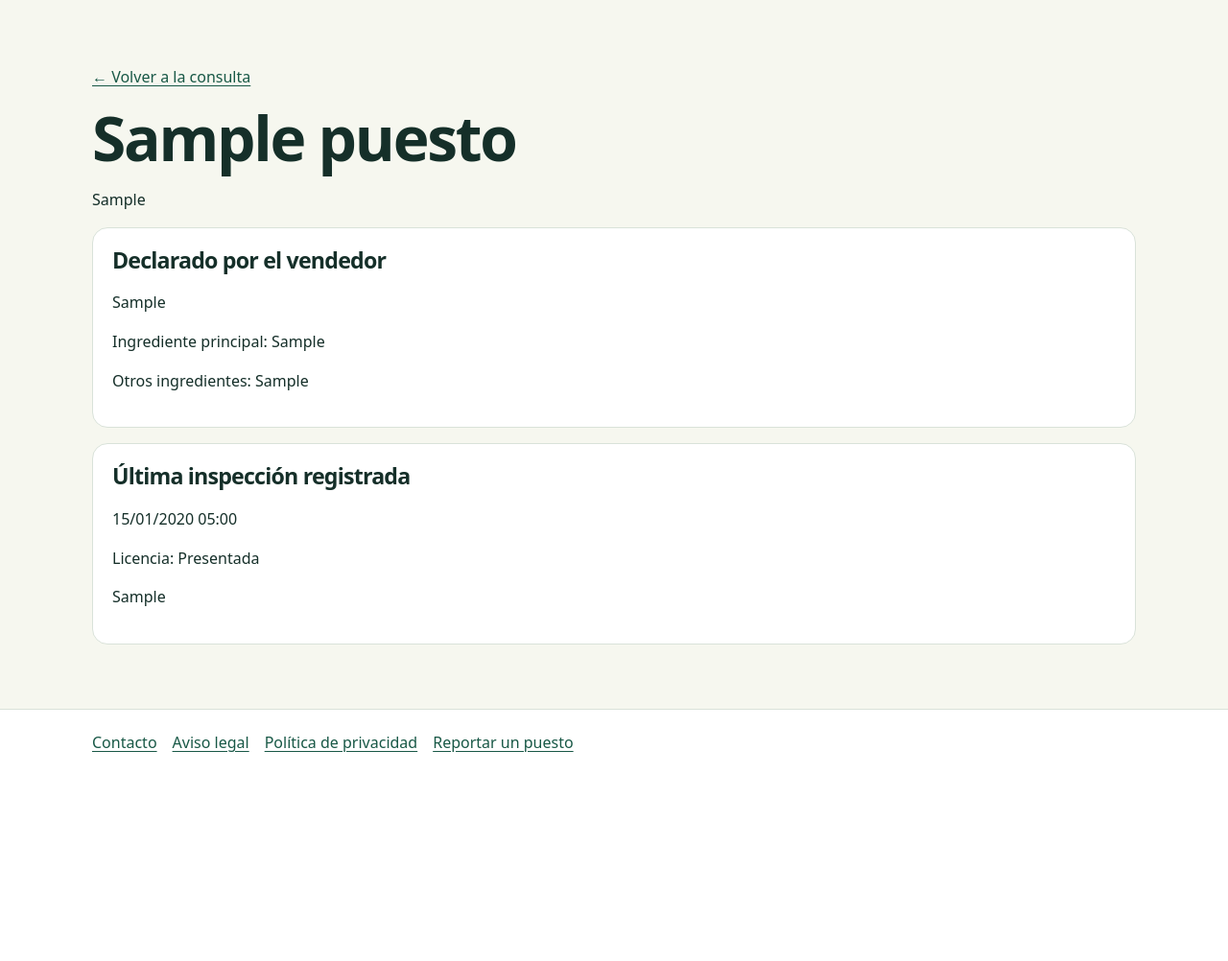
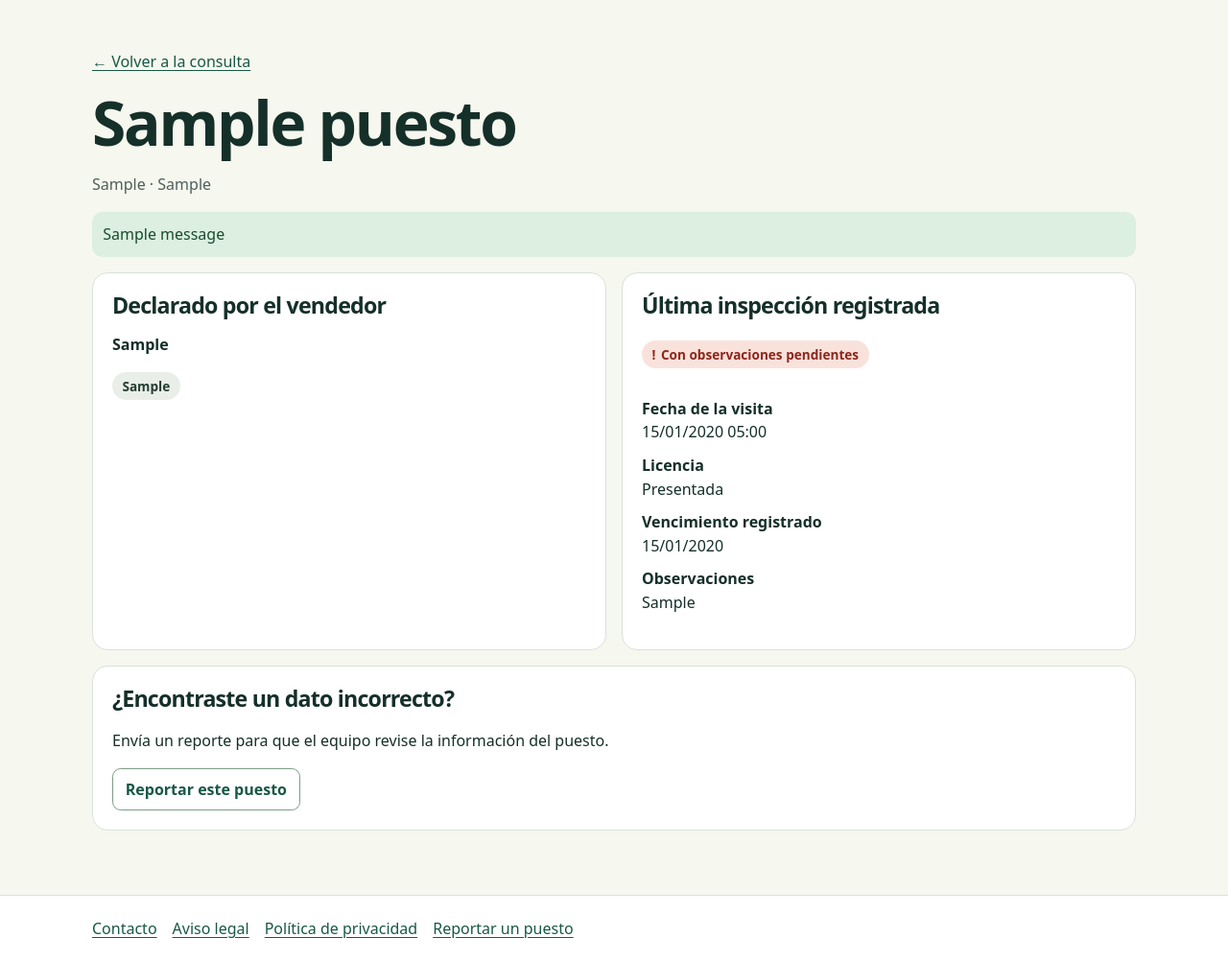
Before and after one commit to jjjoaquo/pota-segura, a Django app: page /puestos/1/ in a window 1280 px wide. Shown: the part 71-1073 px from the top of the page at 96% size. Before the commit the page ends 855 px from the top, so only its background shows below. Run offline with Django 5.2, Linux system fonts and the light colour scheme; tables that the repository leaves empty hold one stand-in row (values such as "Sample post"); one stand-in notice (Sample message) is shown.

Commit message:
Mejora las fichas y agrega reportes para revisión

```diff
--- a/pota/urls.py
+++ b/pota/urls.py
@@ -18,5 +18,6 @@ urlpatterns = [
     path("puestos/<int:pk>/inspeccion/", views.inspeccionar, name="inspeccionar"),
     path("puestos/<int:pk>/historial/", views.historial, name="historial"),
     path("informacion/<slug:tema>/", views.informacion, name="informacion"),
+    path("puestos/<int:pk>/reportar/", views.reportar_puesto, name="reportar_puesto"),
     path("health/", views.salud, name="salud"),
 ]
--- a/puestos/models.py
+++ b/puestos/models.py
@@ -40,3 +40,18 @@ class IntentosAcceso(models.Model):
     identificador = models.CharField(max_length=64, primary_key=True)
     vence = models.DateTimeField(db_index=True)
     cantidad = models.PositiveIntegerField(default=0)
+
+
+class Reporte(models.Model):
+    class Motivo(models.TextChoices):
+        INFORMACION = "informacion", "Información incorrecta"
+        PRODUCTO = "producto", "Producto distinto al declarado"
+        HIGIENE = "higiene", "Observación de higiene"
+        OTRO = "otro", "Otro"
+
+    puesto = models.ForeignKey(Puesto, on_delete=models.PROTECT)
+    autor = models.ForeignKey(settings.AUTH_USER_MODEL, null=True, on_delete=models.SET_NULL)
+    motivo = models.CharField(max_length=20, choices=Motivo.choices)
+    descripcion = models.TextField(max_length=1000)
+    fecha = models.DateTimeField(auto_now_add=True)
+    revisado = models.BooleanField(default=False)
--- a/puestos/static/puestos/estilos.css
+++ b/puestos/static/puestos/estilos.css
@@ -128,3 +128,10 @@ main > section.login-panel { max-width: 29rem; margin: 1rem auto 3rem; padding:
 .confirmacion { color: #184c2c; background: #dcefe0; padding: .7rem; border-radius: .65rem; }
 
 .search { grid-template-columns: repeat(auto-fit, minmax(min(100%, 10rem), 1fr)); }
+
+.ficha-cabecera { background: transparent; border: 0; margin-top: 1rem; }
+.ficha-columnas { display: grid; grid-template-columns: repeat(auto-fit, minmax(min(100%, 20rem), 1fr)); gap: 1rem; }
+.ficha-columnas .panel { margin: 0; }
+.ficha-columnas h2 { margin: 0 0 .65rem; }
+.ficha-inspeccion dt { font-weight: 700; }
+.ficha-inspeccion dd { margin: 0 0 .6rem; overflow-wrap: anywhere; }
--- a/puestos/views.py
+++ b/puestos/views.py
@@ -1,4 +1,5 @@
 from django.conf import settings
+from django.contrib import messages
 from django.contrib.auth.decorators import login_required
 from django.core.exceptions import PermissionDenied
 from django.db import connection
@@ -7,10 +8,12 @@ from django.db.models import Max
 from django.http import Http404, JsonResponse
 from django.shortcuts import get_object_or_404, redirect, render
 from django.template.loader import render_to_string
+from django.utils import timezone
+from django.views.decorators.http import require_http_methods
 
 from .busqueda import buscar, parametros, puestos_publicados, serializar
-from .consulta import ESTADOS
-from .forms import DeclaracionForm, InspeccionForm, PuestoForm
+from .consulta import ESTADOS, estado_inspeccion, ingredientes
+from .forms import DeclaracionForm, InspeccionForm, PuestoForm, ReporteForm
 from .models import Declaracion, Inspeccion, Puesto
 
 
@@ -83,10 +86,32 @@ def ficha(request, pk):
     inspector = usuario.is_authenticated and usuario.groups.filter(name="Inspector").exists()
     if not (titular or inspector or hasattr(puesto, "declaracion")):
         raise Http404
+    visita = puesto.inspecciones.first()
+    estado = estado_inspeccion(
+        visita.fecha if visita else None, visita.vigente_hasta if visita else None,
+        visita.hallazgos_pendientes if visita else False, timezone.localdate(),
+    )
+    publicado = hasattr(puesto, "declaracion")
     return render(request, "ficha.html", {
-        "puesto": puesto, "titular": titular, "inspector": inspector,
-        "visita": puesto.inspecciones.first(),
+        "puesto": puesto, "titular": titular, "inspector": inspector, "visita": visita,
+        "estado": estado, "indicador": ESTADOS[estado], "publicado": publicado,
+        "ingredientes": ingredientes(puesto.declaracion) if publicado else [],
     })
+
+
+@login_required
+@require_http_methods(["GET", "POST"])
+def reportar_puesto(request, pk):
+    puesto = get_object_or_404(puestos_publicados(), pk=pk)
+    form = ReporteForm(request.POST if request.method == "POST" else None)
+    if form.is_valid():
+        reporte = form.save(commit=False)
+        reporte.puesto = puesto
+        reporte.autor = request.user
+        reporte.save()
+        messages.success(request, "Recibimos tu reporte. Quedó pendiente de revisión.")
+        return redirect("ficha", pk=pk)
+    return render(request, "reporte.html", {"puesto": puesto, "form": form})
 
 
 @login_required
--- a/templates/ficha.html
+++ b/templates/ficha.html
@@ -1,15 +1,42 @@
 {% extends "base.html" %}
+{% block title %}{{ puesto.nombre }} · Pota Segura{% endblock %}
 {% block content %}
-<p><a href="{% url 'lista' %}">← Volver a la consulta</a></p>
-<h1>{{ puesto.nombre }}</h1><p>{{ puesto.distrito }}</p>
-<section><h2>Declarado por el vendedor</h2>
-{% if puesto.declaracion %}<p>{{ puesto.declaracion.producto }}</p>
-<p>Ingrediente principal: {{ puesto.declaracion.ingrediente_principal }}</p>
-{% if puesto.declaracion.otros_ingredientes %}<p>Otros ingredientes: {{ puesto.declaracion.otros_ingredientes }}</p>{% endif %}
-{% else %}<p>Sin declaración registrada.</p>{% endif %}
-{% if titular %}<a href="{% url 'declarar' puesto.pk %}">Editar declaración</a>{% endif %}</section>
-<section><h2>Última inspección registrada</h2>
-{% if visita %}<p>{{ visita.fecha|date:"d/m/Y H:i" }}</p><p>Licencia: {{ visita.get_licencia_display }}</p><p>{{ visita.observaciones }}</p>
-{% else %}<p>Sin inspección registrada</p>{% endif %}
-{% if inspector %}<a href="{% url 'inspeccionar' puesto.pk %}">Registrar inspección</a> · <a href="{% url 'historial' puesto.pk %}">Ver historial</a>{% endif %}</section>
+<a href="{% url 'lista' %}">← Volver a la consulta</a>
+<header class="ficha-cabecera">
+  <h1>{{ puesto.nombre }}</h1>
+  <p class="muted">{{ puesto.distrito }}{% if puesto.direccion %} · {{ puesto.direccion }}{% endif %}</p>
+</header>
+{% for mensaje in messages %}<p class="confirmacion" role="status">{{ mensaje }}</p>{% endfor %}
+<div class="ficha-columnas">
+  <section class="panel">
+    <h2>Declarado por el vendedor</h2>
+    {% if publicado %}
+    <p><strong>{{ puesto.declaracion.producto }}</strong></p>
+    <ul class="ingredientes" aria-label="Ingredientes declarados">
+      {% for ingrediente in ingredientes %}<li class="chip">{{ ingrediente }}</li>{% endfor %}
+    </ul>
+    {% else %}<p>Sin declaración registrada.</p>{% endif %}
+    {% if titular %}<a href="{% url 'declarar' puesto.pk %}">Editar declaración</a>{% endif %}
+  </section>
+  <section class="panel">
+    <h2>Última inspección registrada</h2>
+    <p class="chip {{ estado }}"><span aria-hidden="true">{{ indicador.0 }}</span> {{ indicador.1 }}</p>
+    {% if visita %}
+    <dl class="ficha-inspeccion">
+      <dt>Fecha de la visita</dt><dd>{{ visita.fecha|date:"d/m/Y H:i" }}</dd>
+      <dt>Licencia</dt><dd>{{ visita.get_licencia_display }}</dd>
+      {% if visita.vigente_hasta %}<dt>Vencimiento registrado</dt><dd>{{ visita.vigente_hasta|date:"d/m/Y" }}</dd>{% endif %}
+      <dt>Observaciones</dt><dd>{{ visita.observaciones|linebreaksbr }}</dd>
+    </dl>
+    {% endif %}
+    {% if inspector %}<a href="{% url 'inspeccionar' puesto.pk %}">Registrar inspección</a> · <a href="{% url 'historial' puesto.pk %}">Ver historial</a>{% endif %}
+  </section>
+</div>
+{% if publicado %}
+<section class="panel">
+  <h2>¿Encontraste un dato incorrecto?</h2>
+  <p>Envía un reporte para que el equipo revise la información del puesto.</p>
+  <a class="button secundario" href="{% url 'reportar_puesto' puesto.pk %}">Reportar este puesto</a>
+</section>
+{% endif %}
 {% endblock %}
--- a/templates/informacion.html
+++ b/templates/informacion.html
@@ -10,7 +10,8 @@
 {% elif tema == "ayuda-de-acceso" %}
 <p>Solicita al administrador de Pota Segura que restablezca tu contraseña.</p>
 {% elif tema == "reportar" %}
-<p>Incluye el nombre y distrito del puesto, la URL de su ficha y el motivo del reporte.</p>
+<p>Busca el puesto, abre su ficha y selecciona «Reportar este puesto». Inicia sesión para enviar el reporte al equipo de revisión.</p>
+<a class="button" href="{% url 'lista' %}">Buscar puestos</a>
 {% endif %}
 {% if tema == "contacto" or tema == "reportar" or tema == "ayuda-de-acceso" %}
 {% if contacto %}<p><a href="mailto:{{ contacto }}">{{ contacto }}</a></p>
```
Also changed, not shown: puestos/admin.py (added, +16 -0 lines), puestos/forms.py (+8 -1 lines), puestos/tests.py (+15 -0 lines), templates/reporte.html (added, +12 -0 lines), puestos/migrations/0004_reporte.py (added).
